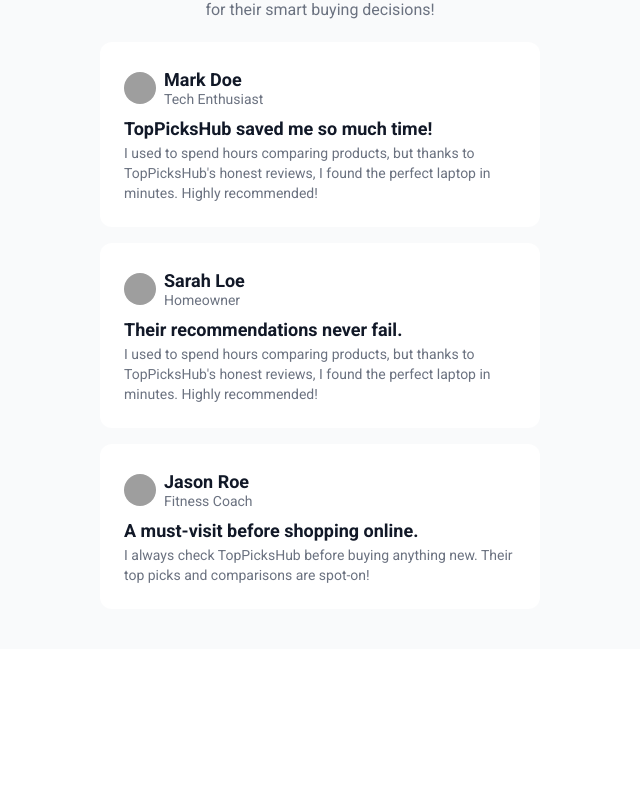
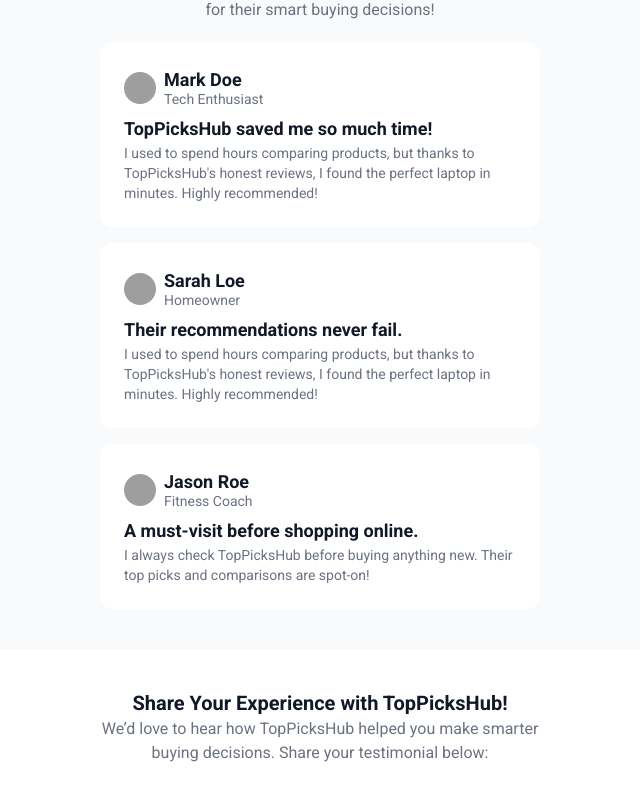
Before and after one commit to irefransdotdev/top-picks-hub, a Next.js app: page / in a window 1280 px wide. Shown: the part 3236-4037 px from the top of the page, without its empty margins (320-960 px from the left). Before the commit the page ends 3885 px from the top, so only its background shows below. Built offline with nearby package versions, Linux system fonts and the light colour scheme; grey boxes are pictures that could not be loaded.

Commit message:
Add testimonial feedback section

```diff
--- a/src/app/page.tsx
+++ b/src/app/page.tsx
@@ -3,6 +3,7 @@
 import Hero from "@/components/sections/hero";
 import LatestBlogs from "@/components/sections/latest-blogs";
 import Recommendations from "@/components/sections/recommendations";
+import TestimonialFeedback from "@/components/sections/testimonial-feedback";
 import Testimonials from "@/components/sections/testimonials";
 
 export default function Home() {
@@ -35,6 +36,11 @@
             <Testimonials />
           </div>
         </div>
+        <div className="bg-white">
+          <div className="px-5 container mx-auto max-w-lg flex justify-between items-center py-5">
+            <TestimonialFeedback />
+          </div>
+        </div>
       </main>
     </>
   );
--- /dev/null
+++ b/src/components/sections/testimonial-feedback.tsx
@@ -0,0 +1,22 @@
+import React from "react";
+
+const TestimonialFeedback = () => {
+  return (
+    <section className="text-gray-900 w-full py-5">
+      <div className="px-4 gap-5 flex flex-col items-center text-center">
+        <header>
+          <h2 className="text-xl text-primary font-bold">
+            Share Your Experience with TopPicksHub!
+          </h2>
+          <p className="text-secondary">
+            We’d love to hear how TopPicksHub helped you make smarter buying
+            decisions. Share your testimonial below:
+          </p>
+        </header>
+        <div>{/* Add testimonial form message here */}</div>
+      </div>
+    </section>
+  );
+};
+
+export default TestimonialFeedback;
```
